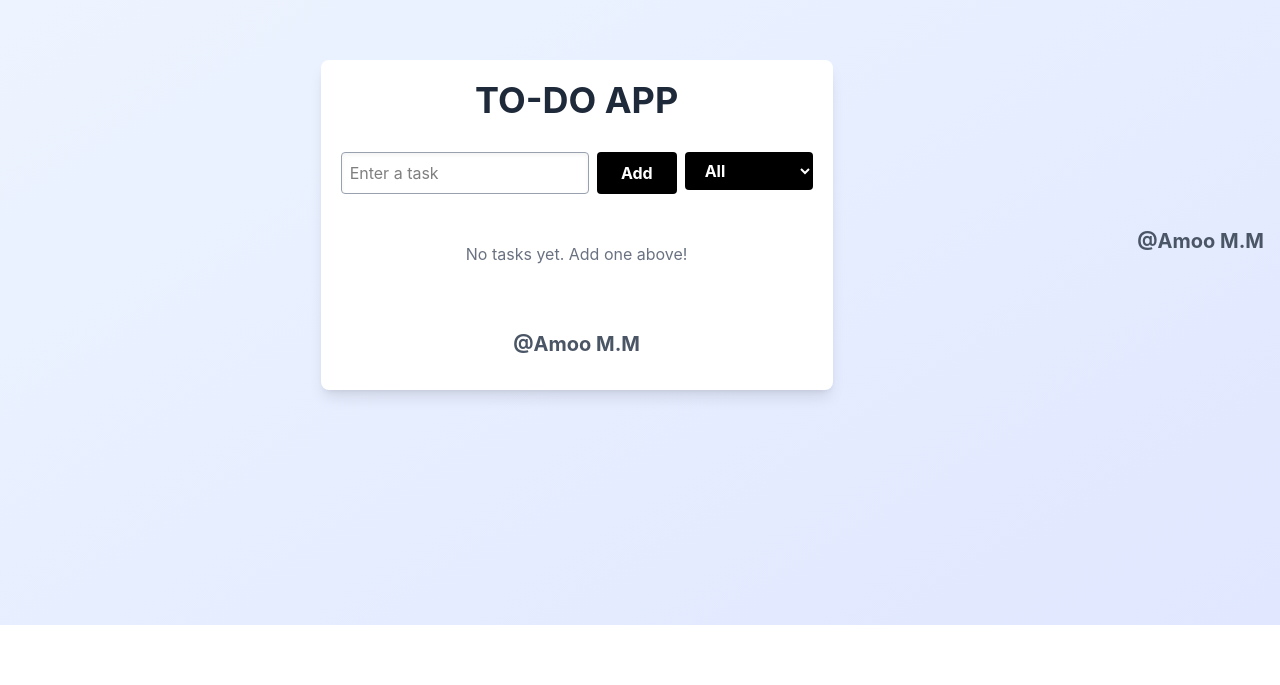
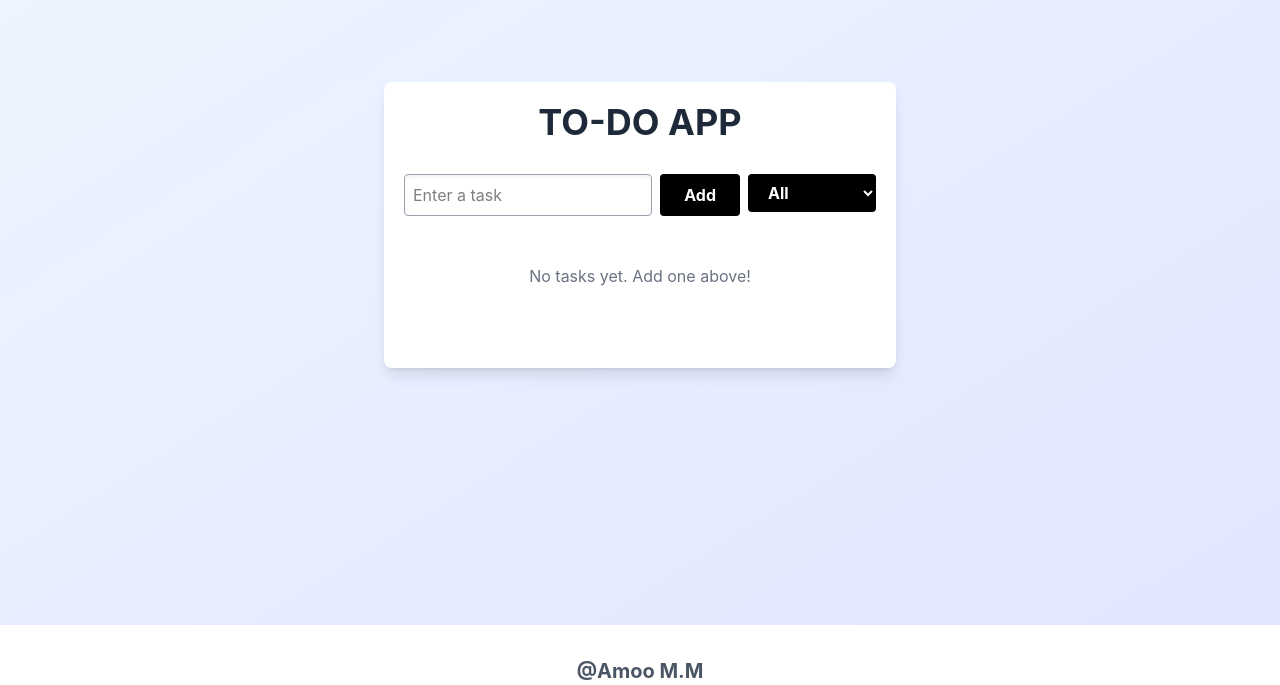
Before and after one commit to Mico1104/To-Do-App, a React (Vite) app in the folder to-do/: page / in a window 1280 px wide. Shown: the part 175-860 px from the top of the page. Before the commit the page ends 800 px from the top, so only its background shows below. Built offline with nearby package versions, Linux system fonts and the light colour scheme.

Commit message:
changing the position of name

```diff
--- a/to-do/src/App.jsx
+++ b/to-do/src/App.jsx
@@ -75,10 +75,11 @@ function App() {
               Clear Completed
             </button>
           }
-          <h1 className='text-center font-bold text-xl mt-8 text-gray-600'>@Amoo M.M</h1>
+
         </div>
-        <h1 className='text-center font-bold text-xl mt-8 text-gray-600'>@Amoo M.M</h1>
+
       </div>
+      <h1 className='text-center font-bold text-xl mt-8 text-gray-600'>@Amoo M.M</h1>
     </>
   )
 }
```
